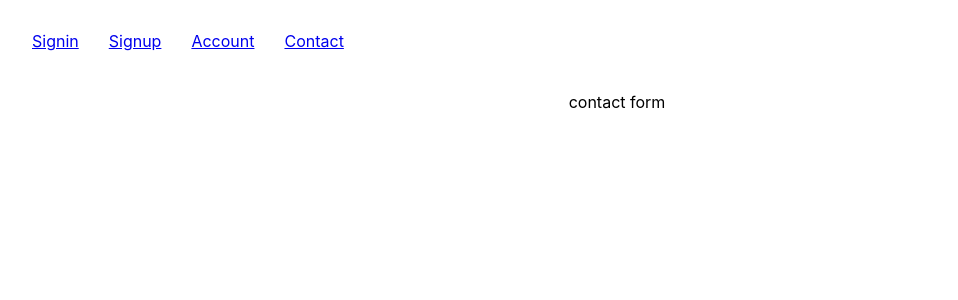
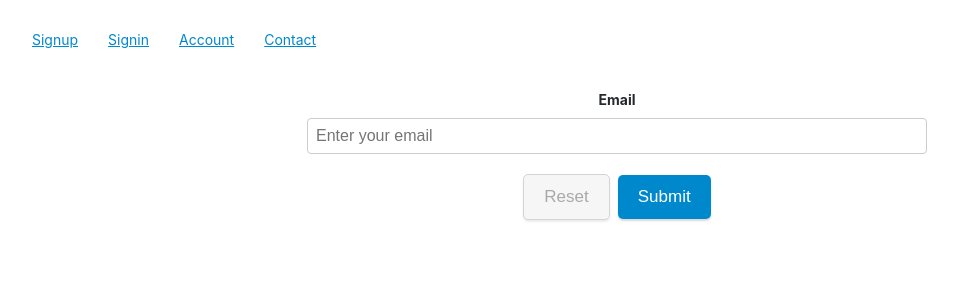
Before and after one commit to youjiaa/multipleFormValidation, a React (Create React App) app in the folder forms/: page /contact in a window 1280 px wide. Shown: the top 300 px of the page, without its empty margins (23-981 px from the left). Built offline with nearby package versions, Linux system fonts and the light colour scheme.

Commit message:
add demo

```diff
--- a/forms/src/App.js
+++ b/forms/src/App.js
@@ -20,11 +20,11 @@ function App() {
         <nav >
           <ul className="table">
             <li>
+              <Link to="/signup">Signup</Link>
+              </li>
+            <li>
               <Link to="/signin">Signin</Link>
               </li>
-            <li>
-              <Link to="/signup">Signup</Link>
-            </li>
             <li>
               <Link to="/account">Account</Link>
               </li>
--- a/forms/src/form/account.js
+++ b/forms/src/form/account.js
@@ -1,4 +1,5 @@
 import React from 'react'
+import './style.css'
 
 export default function Account() {
     return (
--- a/forms/src/form/contact.js
+++ b/forms/src/form/contact.js
@@ -1,9 +1,71 @@
 import React from 'react'
+import { Formik } from "formik";
+import * as Yup from "yup";
+import './style.css'
 
 export default function Contact() {
     return (
-        <div>
-            contact form
-        </div>
+<Formik
+      initialValues={{ email: "" }}
+      onSubmit={async values => {
+        await new Promise(resolve => setTimeout(resolve, 500));
+        alert(JSON.stringify(values, null, 2));
+      }}
+      validationSchema={Yup.object().shape({
+        email: Yup.string()
+          .email()
+          .required("Required")
+      })}
+    >
+      {props => {
+        const {
+          values,
+          touched,
+          errors,
+          dirty,
+          isSubmitting,
+          handleChange,
+          handleBlur,
+          handleSubmit,
+          handleReset
+        } = props;
+        return (
+          <form onSubmit={handleSubmit}>
+            <label htmlFor="email" style={{ display: "block" }}>
+              Email
+            </label>
+            <input
+              id="email"
+              placeholder="Enter your email"
+              type="text"
+              value={values.email}
+              onChange={handleChange}
+              onBlur={handleBlur}
+              className={
+                errors.email && touched.email
+                  ? "text-input error"
+                  : "text-input"
+              }
+            />
+            {errors.email && touched.email && (
+              <div className="input-feedback">{errors.email}</div>
+            )}
+
+            <button
+              type="button"
+              className="outline"
+              onClick={handleReset}
+              disabled={!dirty || isSubmitting}
+            >
+              Reset
+            </button>
+            <button type="submit" disabled={isSubmitting}>
+              Submit
+            </button>
+
+          </form>
+        );
+      }}
+    </Formik>
     )
 }
--- a/forms/src/form/signin.js
+++ b/forms/src/form/signin.js
@@ -1,9 +1,40 @@
 import React from 'react'
+import { Formik, Form, Field, ErrorMessage } from "formik";
+import './style.css'
 
 export default function Signin() {
     return (
-        <div>
-            sign in form
-        </div>
+<Formik
+        initialValues={{ firstName: "", lastName: "" }}
+        validate={values => {
+          const errors = {};
+          if (!values.firstName) {
+            errors.firstName = "Required";
+          }
+          return errors;
+        }}
+        onSubmit={(values, { setSubmitting }) => {
+          setTimeout(() => {
+            alert(JSON.stringify(values, null, 2));
+            setSubmitting(false);
+          }, 400);
+        }}
+      >
+        {({ isSubmitting }) => (
+          <Form>
+            <Field type="text" name="firstName" />
+            <br />
+            <ErrorMessage name="firstName" component="div" />
+            <br />
+            <Field type="text" name="lastName" />
+            <br />
+            <ErrorMessage name="lastName" component="div" />
+            <br />
+            <button type="submit" disabled={isSubmitting}>
+              Submit
+            </button>
+          </Form>
+        )}
+      </Formik>
     )
 }
--- a/forms/src/form/signup.js
+++ b/forms/src/form/signup.js
@@ -1,9 +1,61 @@
 import React from 'react'
+import { Formik } from 'formik';
+import './style.css'
 
 export default function Signup() {
     return (
-        <div>
-            sign up form
-        </div>
+     <Formik
+       initialValues={{ email: '', password: '' }}
+       validate={values => {
+         const errors = {};
+         if (!values.email) {
+           errors.email = 'Required';
+         } else if (
+           !/^[A-Z0-9._%+-]+@[A-Z0-9.-]+\.[A-Z]{2,}$/i.test(values.email)
+         ) {
+           errors.email = 'Invalid email address';
+         }
+         return errors;
+       }}
+       onSubmit={(values, { setSubmitting }) => {
+         setTimeout(() => {
+           alert(JSON.stringify(values, null, 2));
+           setSubmitting(false);
+         }, 400);
+       }}
+     >
+       {({
+         values,
+         errors,
+         touched,
+         handleChange,
+         handleBlur,
+         handleSubmit,
+         isSubmitting,
+         /* and other goodies */
+       }) => (
+         <form onSubmit={handleSubmit}>
+           <input
+             type="email"
+             name="email"
+             onChange={handleChange}
+             onBlur={handleBlur}
+             value={values.email}
+           />
+           {errors.email && touched.email && errors.email}
+           <input
+             type="password"
+             name="password"
+             onChange={handleChange}
+             onBlur={handleBlur}
+             value={values.password}
+           />
+           {errors.password && touched.password && errors.password}
+           <button type="submit" disabled={isSubmitting}>
+             Submit
+           </button>
+         </form>
+       )}
+     </Formik>
     )
 }
--- /dev/null
+++ b/forms/src/form/style.css
@@ -0,0 +1,92 @@
+* {
+  box-sizing: border-box;
+}
+
+body {
+  font-family: -apple-system, BlinkMacSystemFont, "Segoe UI", Helvetica, Arial,
+    sans-serif, "Apple Color Emoji", "Segoe UI Emoji", "Segoe UI Symbol";
+  font-size: 14px;
+  line-height: 1.5;
+  color: #24292e;
+  background-color: #fff;
+}
+
+.app {
+  margin: 2rem;
+}
+
+a {
+  color: #08c;
+}
+
+code {
+  background: #eee;
+  padding: 0.1rem;
+  font-family: "Menlo";
+  font-size: 13px;
+  color: #ff00aa;
+}
+
+input {
+  padding: 0.5rem;
+  font-size: 16px;
+  width: 100%;
+  display: block;
+  border-radius: 4px;
+  border: 1px solid #ccc;
+}
+
+input:focus {
+  border-color: #007eff;
+  box-shadow: inset 0 1px 1px rgba(0, 0, 0, 0.075),
+    0 0 0 3px rgba(0, 126, 255, 0.1);
+  outline: none;
+}
+
+input.error {
+  border-color: red;
+  box-shadow: inset 0 1px 1px rgba(0, 0, 0, 0.075),
+    0 0 0 3px rgba(255, 0, 0, 0.1);
+}
+
+label {
+  font-weight: bold;
+  display: block;
+  margin-bottom: 0.5rem;
+}
+
+.input-feedback {
+  color: red;
+  margin-top: 0.25rem;
+}
+
+button {
+  max-width: 150px;
+  margin: 20px 0;
+  padding: 12px 20px;
+  border-style: none;
+  border-radius: 5px;
+  background-color: #08c;
+  box-shadow: 0px 2px 2px rgba(0, 0, 0, 0.15);
+  font-size: 17px;
+  font-weight: 500;
+  color: #fff;
+  cursor: pointer;
+  outline: none;
+  -webkit-appearance: none;
+}
+
+button:disabled {
+  opacity: 0.5;
+  cursor: not-allowed !important;
+}
+
+button + button {
+  margin-left: 0.5rem;
+}
+
+button.outline {
+  background-color: #eee;
+  border: 1px solid #aaa;
+  color: #555;
+}
```
